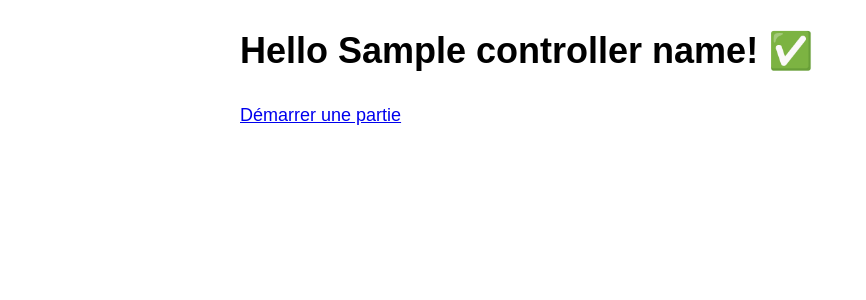
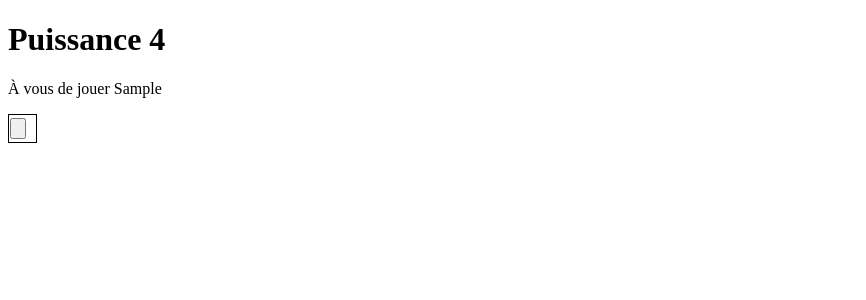
Before and after one commit to Brioche-Pando/m2-ecv-puissance4-symphony, a Symfony app: template templates/game/index.html.twig in a window 1280 px wide. Shown: the top 300 px of the page, without its empty margins (0-866 px from the left). Run offline with Twig, Linux system fonts and the light colour scheme; the template is opened without the code that fills it: most values are stand-ins (such as "Sample title", 1, 10 or a date in 2020); some libraries are stand-ins or nearby versions.

Commit message:
update : remove home page game

```diff
--- a/templates/game/index.html.twig
+++ b/templates/game/index.html.twig
@@ -1,27 +1,63 @@
 {% extends 'base.html.twig' %}
-
-{% block title %}Hello GameController!
-{% endblock %}
 
 {% block body %}
 	<style>
-		.example-wrapper {
-			margin: 1em auto;
-			max-width: 800px;
-			width: 95%;
-			font: 18px / 1.5 sans-serif;
+		.board {
+			border-collapse: collapse;
 		}
-		.example-wrapper code {
-			background: #F5F5F5;
-			padding: 2px 6px;
+
+		.board__cell {
+			width: 25px;
+			height: 25px;
+			border: 1px solid #000;
+		}
+
+		.board__cell--yellow {
+			background-color: yellow
+		}
+
+		.board__cell--red {
+			background-color: red
 		}
 	</style>
 
-	<div class="example-wrapper">
-		<h1>Hello
-			{{ controller_name }}! ✅</h1>
+	<h1>Puissance 4</h1>
+	<p>À vous de jouer
+		{{currentPlayer}}</p>
 
-		<a href="play">Démarrer une partie</a>
+	{# RESULT SECTION #}
+	{% if isEnd != null %}
+		<div class="end">
+			<p class="end__text">
+				{% if isEnd == 'tie' %}
+					Egalité !
+				{% else %}
+					{{ winner }}
+					est le vainqueur !
+				{% endif %}
+			</p>
+			<a href="/reset">Recommencer une partie</a>
+		</div>
+	{% endif %}
 
-	</div>
+	<table class="board">
+		{% for row in board %}
+			<tr class="board__row">
+				{% for cell in row %}
+					{% if cell == 'red' %}
+						<td class="board__cell board__cell--red"></td>
+					{% elseif cell == 'yellow' %}
+						<td class="board__cell board__cell--yellow"></td>
+					{% else %}
+						<td class="board__cell board__cell--empty">
+							<form method="post" action="{{ path('app_game') }}">
+								<input type="hidden" name="column" value="{{ loop.index0 }}">
+								<input type="submit" value="">
+							</form>
+						</td>
+					{% endif %}
+				{% endfor %}
+			</tr>
+		{% endfor %}
+	</table>
 {% endblock %}
```
Also changed, not shown: src/Controller/GameController.php (+12 -12 lines), templates/game/board.html.twig (deleted, +0 -63 lines).
